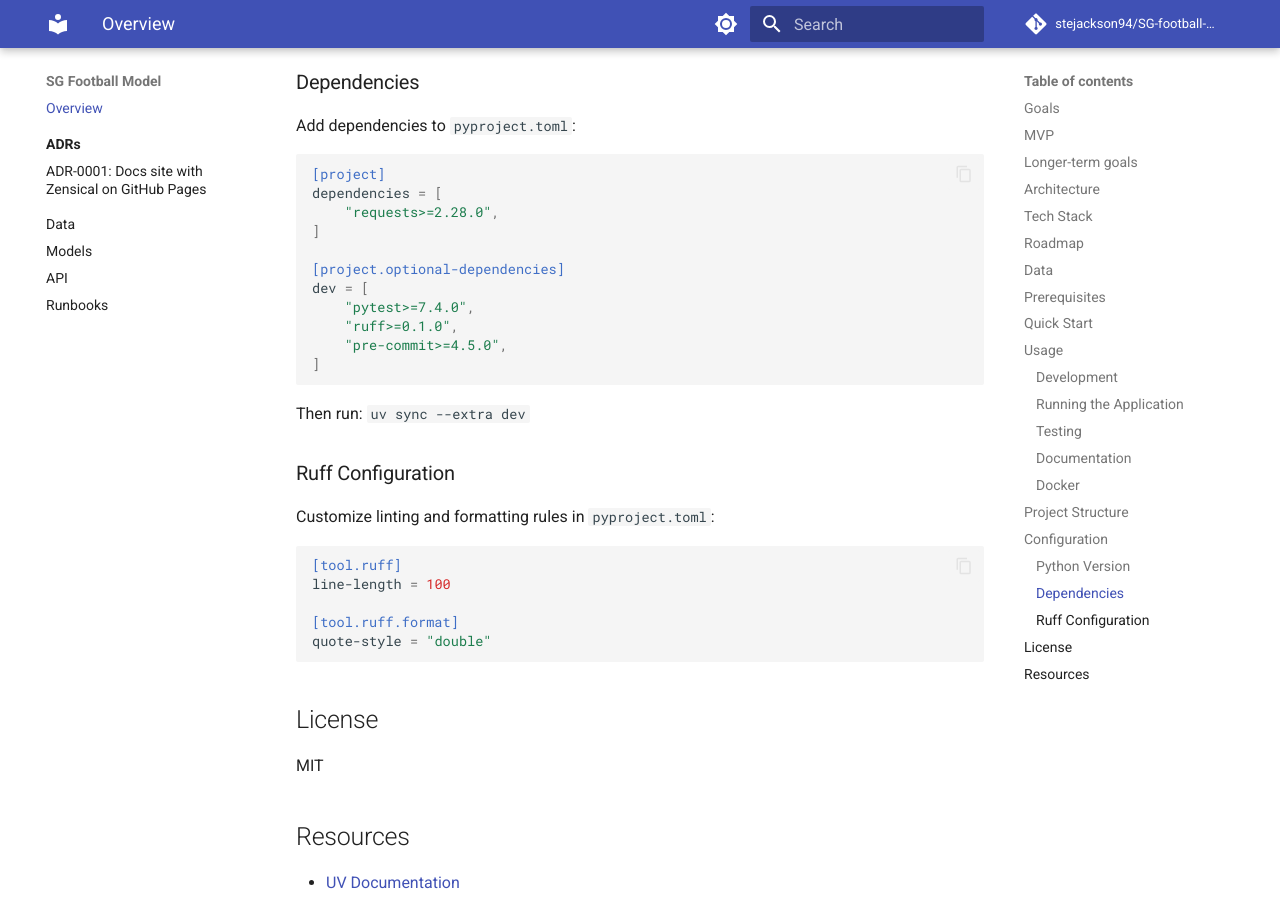
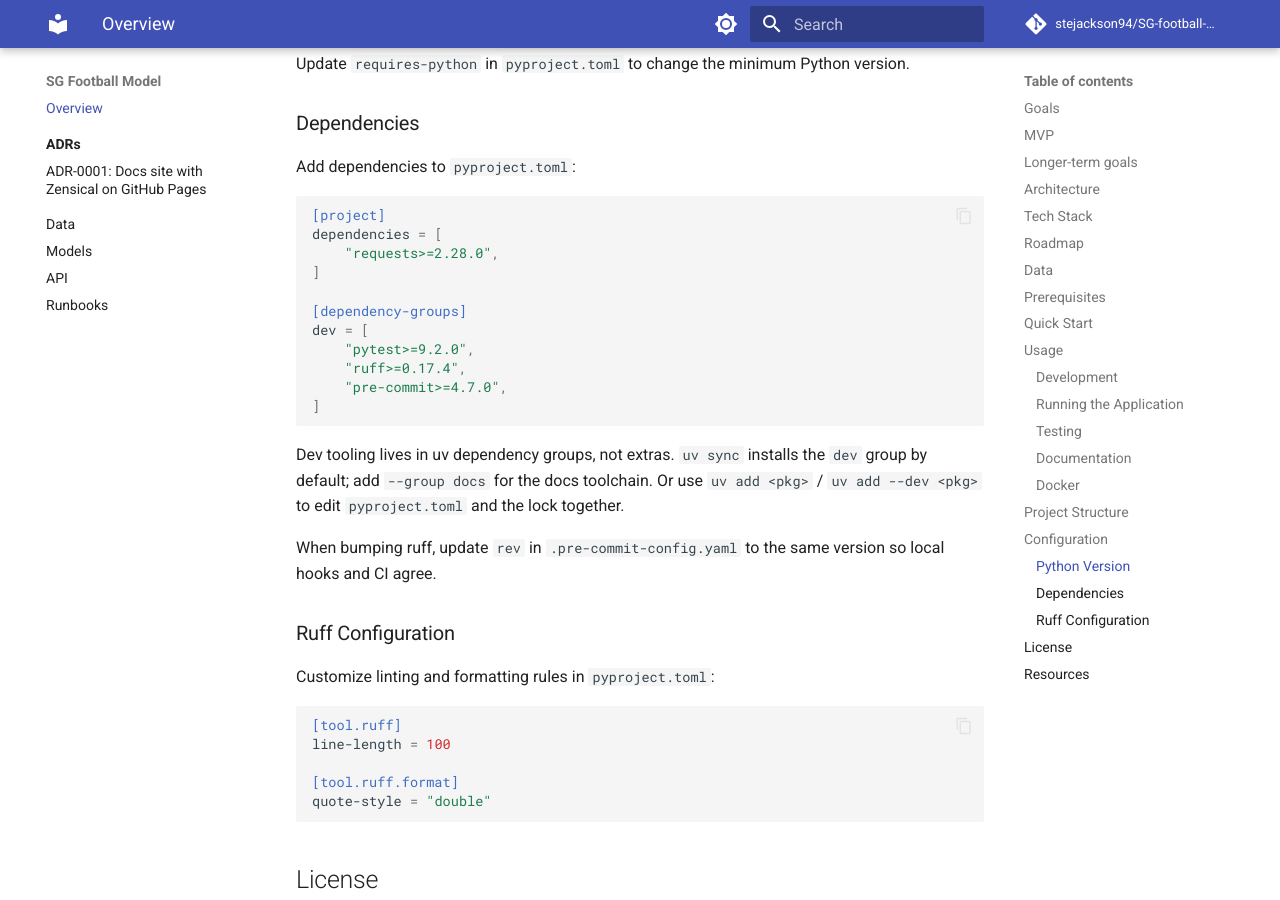
Before and after one commit to stejackson94/SG-football-model, an MkDocs documentation site: the page built from docs/index.md, in a window 1280 px wide and 900 px high, scrolled down 5821 px. Built offline with MkDocs 1.6.1 and Material for MkDocs 9.7.7, drawn with Linux system fonts in a browser that asks for light colours; comment, search, counter and statistics services are not loaded; some of the changed text lies outside the part shown.

Commit message:
chore: finish Python tooling setup (AIML-11)
make check rewrote files instead of failing, CI never ran tests, and the
pre-commit ruff hook lagged the locked ruff version, so local and CI
results could disagree. Move dev/docs tooling to uv dependency groups so
plain `uv sync` gives a working dev environment.

- make check uses `ruff format --check`; add test, help and .PHONY;
  drop make commit (script never existed)
- ruff 0.17.4 in both uv.lock and pre-commit; bump pre-commit-hooks to v6
- dev/docs move to [dependency-groups]; raise minimum versions
- CI: checkout v7, setup-uv v10.3.3 (drops setup-python), runs tests,
  read-only token; docs CI installs only the docs group
- coverage omits src/test and shows missing lines
- add .env.example

Co-Authored-By: Claude Opus 5.5 <noreply@anthropic.com>

````diff
--- a/README.md
+++ b/README.md
@@ -102,9 +102,9 @@ The data comes from the [football-data.co.uk](https://www.football-data.co.uk/da
    make setup
    ```
 
-2. **Install dependencies:**
+2. **Create your local env file:**
    ```bash
-   uv sync --extra dev
+   cp .env.example .env
    ```
 
 3. **Run code quality checks:**
@@ -122,12 +122,14 @@ The data comes from the [football-data.co.uk](https://www.football-data.co.uk/da
 
 ### Development
 
+Run `make` (or `make help`) to list every target.
+
 - `make setup` — Initialize development environment with pre-commit hooks
-- `make install-dev` — Install development dependencies
-- `make check` — Run all code quality checks (linting, formatting)
+- `make install-dev` — Install the project and the `dev` dependency group
+- `make check` — Verify lock file, lint and formatting without changing files (what CI runs)
+- `make test` — Run pytest with coverage
 - `make format` — Format code with ruff
 - `make lint` — Lint and fix code with ruff
-- `make commit` — Interactive conventional commit helper
 
 ### Running the Application
 
@@ -138,7 +140,7 @@ uv run python src/main.py
 ### Testing
 
 ```bash
-uv run pytest
+make test
 ```
 
 ### Documentation
@@ -204,15 +206,17 @@ dependencies = [
     "requests>=2.28.0",
 ]
 
-[project.optional-dependencies]
+[dependency-groups]
 dev = [
-    "pytest>=7.4.0",
-    "ruff>=0.1.0",
-    "pre-commit>=4.5.0",
+    "pytest>=9.2.0",
+    "ruff>=0.17.4",
+    "pre-commit>=4.7.0",
 ]
 ```
 
-Then run: `uv sync --extra dev`
+Dev tooling lives in uv dependency groups, not extras. `uv sync` installs the `dev` group by default; add `--group docs` for the docs toolchain. Or use `uv add <pkg>` / `uv add --dev <pkg>` to edit `pyproject.toml` and the lock together.
+
+When bumping ruff, update `rev` in `.pre-commit-config.yaml` to the same version so local hooks and CI agree.
 
 ### Ruff Configuration
 Customize linting and formatting rules in `pyproject.toml`:
````
Also changed, not shown: .pre-commit-config.yaml (+4 -3 lines), docs/adr/0001-docs-site-zensical.md (+2 -2 lines), pyproject.toml (+9 -6 lines), 5 other files.
